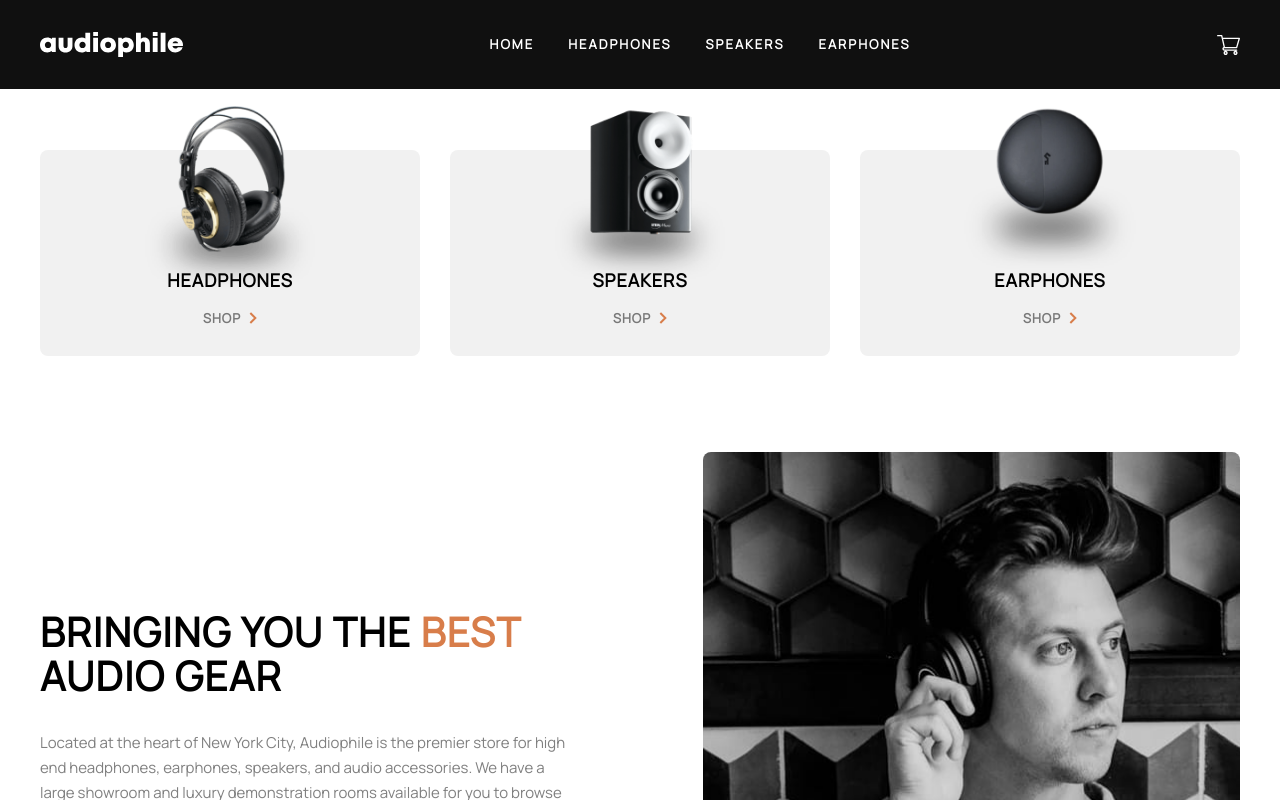
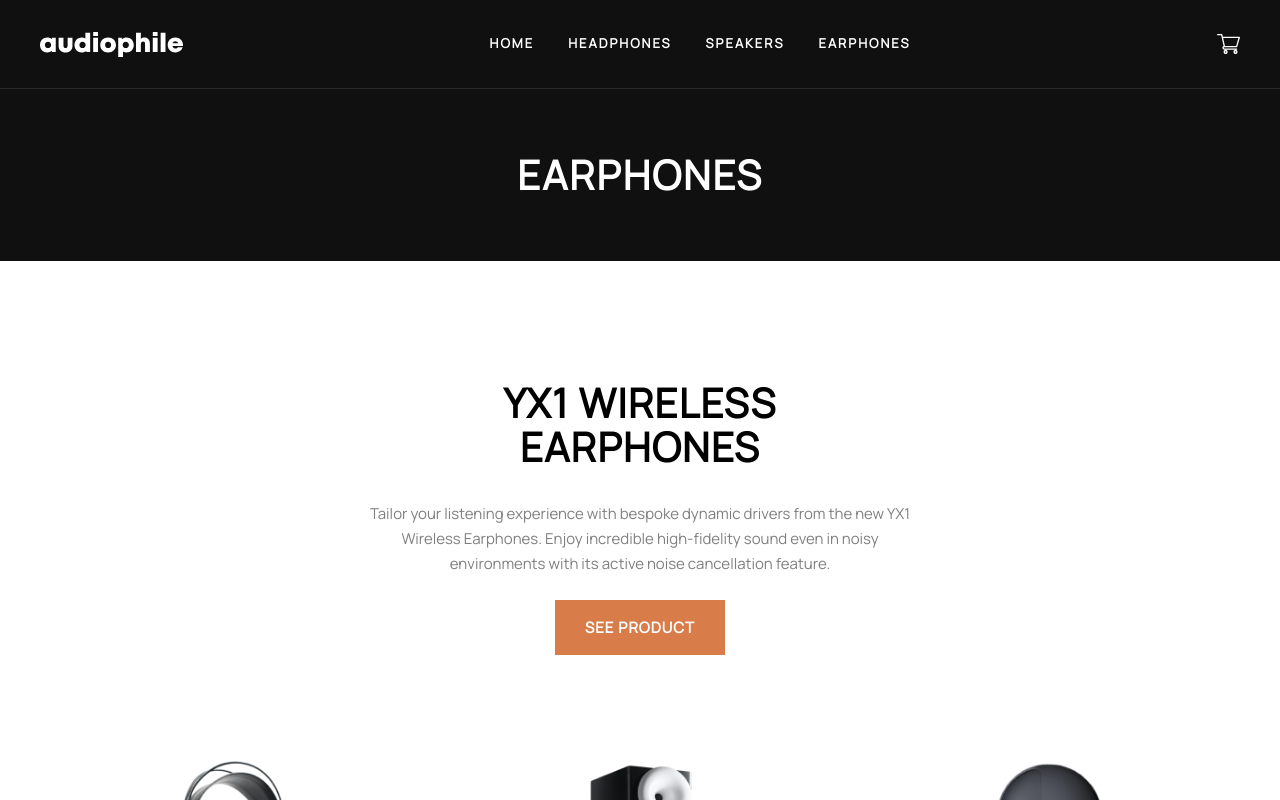
Before and after one commit to MichalTrubini/Vue_Audophile-ecommerce2, a Vue app: page /category/earphones in a window 1280 px wide. Shown: the top 800 px of the page. Built offline with nearby package versions, Linux system fonts and the light colour scheme.

Commit message:
category page WIP

```diff
--- a/src/categories.json
+++ b/src/categories.json
@@ -1,9 +1,11 @@
 [
   {
     "id": 1,
+    "title": "YX1 Wireless Earphones",
+    "new": true,
     "category": "earphones",
     "categoryImage": {
-      "mobile": "/assets/product-yx1-earphones/mobile/image-category-page-preview.jpg",
+      "mobile": "../../assets/product-yx1-earphones/mobile/image-category-page-preview.jpg",
       "tablet": "/assets/product-yx1-earphones/tablet/image-category-page-preview.jpg",
       "desktop": "/assets/product-yx1-earphones/desktop/image-category-page-preview.jpg"
     },
@@ -11,9 +13,11 @@
   },
   {
     "id": 2,
+    "title": "XX59 Headphones",
+    "new": false,
     "category": "headphones",
     "categoryImage": {
-        "mobile": "/assets/product-xx59-headphones/mobile/image-category-page-preview.jpg",
+        "mobile": "src/assets/product-xx59-headphones/mobile/image-category-page-preview.jpg",
         "tablet": "/assets/product-xx59-headphones/tablet/image-category-page-preview.jpg",
         "desktop": "/assets/product-xx59-headphones/desktop/image-category-page-preview.jpg"
       },
@@ -21,8 +25,9 @@
   },
   {
     "id": 3,
+    "title": "XX99 Mark I Headphones",
+    "new": false,
     "category": "headphones",
-    "cartImage": "/assets/cart/image-xx99-mark-one-headphones.jpg",
     "categoryImage": {
       "mobile": "/assets/product-xx99-mark-one-headphones/mobile/image-category-page-preview.jpg",
       "tablet": "/assets/product-xx99-mark-one-headphones/tablet/image-category-page-preview.jpg",
@@ -32,6 +37,8 @@
   },
   {
     "id": 4,
+    "title": "XX99 Mark II Headphones",
+    "new": false,
     "category": "headphones",
     "categoryImage": {
       "mobile": "/assets/product-xx99-mark-two-headphones/mobile/image-category-page-preview.jpg",
@@ -42,8 +49,9 @@
   },
   {
     "id": 5,
+    "title": "ZX7 Speaker",
+    "new": false,
     "category": "speakers",
-    "cartImage": "/assets/cart/image-zx7-speaker.jpg",
     "categoryImage": {
       "mobile": "/assets/product-zx7-speaker/mobile/image-category-page-preview.jpg",
       "tablet": "/assets/product-zx7-speaker/tablet/image-category-page-preview.jpg",
@@ -53,14 +61,14 @@
   },
   {
     "id": 6,
+    "title": "ZX9 Speaker",
+    "new": false,
     "category": "speakers",
-    "cartImage": "/assets/cart/image-zx9-speaker.jpg",
     "categoryImage": {
       "mobile": "/assets/product-zx9-speaker/mobile/image-category-page-preview.jpg",
       "tablet": "/assets/product-zx9-speaker/tablet/image-category-page-preview.jpg",
       "desktop": "/assets/product-zx9-speaker/desktop/image-category-page-preview.jpg"
     },
-    "description": "Upgrade your sound system with the all new ZX9 active speaker. It’s a bookshelf speaker system that offers truly wireless connectivity -- creating new possibilities for more pleasing and practical audio setups.",
-    "features": "Connect via Bluetooth or nearly any wired source. This speaker features optical, digital coaxial, USB Type-B, stereo RCA, and stereo XLR inputs, allowing you to have up to five wired source devices connected for easy switching. Improved bluetooth technology offers near lossless audio quality at up to 328ft (100m).\n\nDiscover clear, more natural sounding highs than the competition with ZX9’s signature planar diaphragm tweeter. Equally important is its powerful room-shaking bass courtesy of a 6.5” aluminum alloy bass unit. You’ll be able to enjoy equal sound quality whether in a large room or small den. Furthermore, you will experience new sensations from old songs since it can respond to even the subtle waveforms."
+    "description": "Upgrade your sound system with the all new ZX9 active speaker. It's a bookshelf speaker system that offers truly wireless connectivity -- creating new possibilities for more pleasing and practical audio setups."
   }
 ]
--- a/src/components/header/TheHeader.vue
+++ b/src/components/header/TheHeader.vue
@@ -1,6 +1,6 @@
 <template>
   <div
-    class="bg-blackish flex justify-between items-center px-6  w-full dt:max-w-[1110px] dt:mx-auto md:px-10 dt:px-0"
+    class="bg-blackish flex justify-between items-center px-6  w-full border-b-[1px] border-borderHeader dt:max-w-[1110px] dt:mx-auto md:px-10 dt:px-0"
     :style="{height: headerHeight + 'px'}"
   >
     <div v-if="isSmallScreen" class="md:w-1/12">
--- a/src/components/main/category/CategoryContent.vue
+++ b/src/components/main/category/CategoryContent.vue
@@ -1,13 +1,30 @@
 <template>
-    <div v-for="item in categoryData" :key="item.id">
-        <h1>{{ item.category }}</h1>
-        <p>{{ item.description }}</p>
+  <div>
+    <PageTitle :title="pageTitle" />
+    <div
+      v-if="categoryData"
+      class="pagePadding mt-[64px] mb-[172px] md:mt-[120px] dt:mt-[160px] flex flex-col gap-[120px] md:mb-[120px] dt:mb-[240px]"
+    >
+      <div v-for="item in categoryData" :key="item.id" class="text-center">
+        <CategoryProduct
+          :id="item.id"
+          :title="item.title"
+          :description="item.description"
+          :new="item.new"
+          :imageMobile="item.categoryImage.mobile"
+          :imageTablet="item.categoryImage.tablet"
+          :imageDesktop="item.categoryImage.desktop"
+        />
       </div>
-  <div class="pagePadding mt-[92px] md:mt-[125px] lg:mt-[150px] dt:mt-[200px]">
+    </div>
+    <div
+      class="pagePadding mt-[92px] md:mt-[125px] lg:mt-[150px] dt:mt-[200px]"
+    >
       <BlockCategories />
     </div>
     <div class="pagePadding my-[120px] md:my-[96px] dt:my-[200px]">
       <BlockAudioGear />
+    </div>
   </div>
 </template>
 
@@ -15,17 +32,26 @@
 import BlockAudioGear from "../../shared/BlockAudioGear.vue";
 import BlockCategories from "../../shared/BlockCategories.vue";
 import { ProductCategory } from "../../../types/types";
+import CategoryProduct from "./CategoryProduct.vue";
+import PageTitle from "./PageTitle.vue";
+
 export default {
   name: "CategoryContent",
   components: {
     BlockAudioGear,
     BlockCategories,
+    CategoryProduct,
+    PageTitle,
   },
   props: {
     categoryData: {
-      type: Object as () => ProductCategory,
+      type: Object as () => ProductCategory[] | undefined,
       required: true,
     },
+    pageTitle: {
+      type: String,
+      required: true,
     },
+  }
 };
 </script>
--- a/src/components/main/category/CategoryProduct.vue
+++ b/src/components/main/category/CategoryProduct.vue
@@ -1 +1,74 @@
-<template></template>
+<template>
+  <img
+    :src="
+      screenWidth < size.tabletBreakpoint
+        ? imageMobile
+        : screenWidth >= size.tabletBreakpoint &&
+          screenWidth < size.desktopBreakpoint
+        ? imageTablet
+        : imageDesktop
+    "
+    :alt="title"
+    class="mb-6 md:hidden"
+  />
+  <h2
+    class="text-[28px] tracking-[1px] px-8 leading-[32px] mb-6 md:text-[40px] md:tracking-[1.4px] md:leading-[44px] md:w-[570px] md:mx-auto md:px-[100px] md:mb-8"
+  >
+    {{ title }}
+  </h2>
+  <p class="mb-6 md:w-[570px] md:mx-auto">{{ description }}</p>
+  <LinkToPage
+    :link="'/product/' + id"
+    :text="'see product'"
+    :type="'lightFull'"
+  />
+</template>
+
+<script lang="ts">
+import LinkToPage from "../../shared/LinkToPage.vue";
+import { inject, ref, Ref } from "vue";
+import { Size } from "../../../types/enums";
+
+export default {
+  name: "CategoryProduct",
+  components: {
+    LinkToPage,
+  },
+  props: {
+    id: {
+      type: Number,
+      required: true,
+    },
+    title: {
+      type: String,
+      required: true,
+    },
+    description: {
+      type: String,
+      required: true,
+    },
+    new: {
+      type: Boolean,
+      required: true,
+    },
+    imageMobile: {
+      type: String,
+      required: true,
+    },
+    imageTablet: {
+      type: String,
+      required: true,
+    },
+    imageDesktop: {
+      type: String,
+      required: true,
+    },
+  },
+  data() {
+    return {
+      size: Size,
+      screenWidth: inject("screenWidth", ref(0)) as Ref<number>,
+    };
+  },
+};
+</script>
--- /dev/null
+++ b/src/components/main/category/PageTitle.vue
@@ -0,0 +1,19 @@
+<template>
+    <div class="bg-blackish">
+        <h1 class="text-white text-center text-[28px] tracking-[2px] py-8 md:py-[56px] md:text-[40px]">{{title}}</h1>
+    </div>
+</template>
+
+<script lang="ts">
+
+export default {
+  name: "PageTitle",
+  components: {},
+props: {
+    title: {
+      type: String,
+      required: true,
+    },
+  },
+};
+</script>
--- a/src/types/types.ts
+++ b/src/types/types.ts
@@ -1,5 +1,7 @@
 export interface ProductCategory {
     id: number;
+    title: string;
+    new: boolean;
     category: string;
     categoryImage: {
       mobile: string;
--- a/src/views/CategoryPage.vue
+++ b/src/views/CategoryPage.vue
@@ -1,5 +1,5 @@
 <template>
-  <CategoryContent :categoryData="categoryData" />
+  <CategoryContent :categoryData="categoryData" :pageTitle="category"/>
 </template>
 
 <script lang="ts">
@@ -13,15 +13,16 @@ export default {
     CategoryContent,
   },
   computed: {
-    categoryData(): ProductCategory | undefined {
-      return this.data.find(
-        (category: ProductCategory) => category.category === this.$route.params.id
+    categoryData(): ProductCategory[] | undefined {
+      return this.data.filter(
+        (item: ProductCategory) => item.category === this.$route.params.id
       );
     },
   },
   data() {
     return {
       data: categoryJSONData,
+      category: this.$route.params.id as string,
     };
   },
 };
--- a/tailwind.config.js
+++ b/tailwind.config.js
@@ -8,7 +8,8 @@ export default {
         lightBrick:"#FBAF85",
         blackish: "#101010",
         gray: "#F1F1F1",
-        whitish: "#FAFAFA"
+        whitish: "#FAFAFA",
+        borderHeader: "rgba(255, 255, 255, 0.1)",
       },
       fontSize: {
         mobil: "15px"
```
Lines whose indentation alone changed are shown as unchanged.
